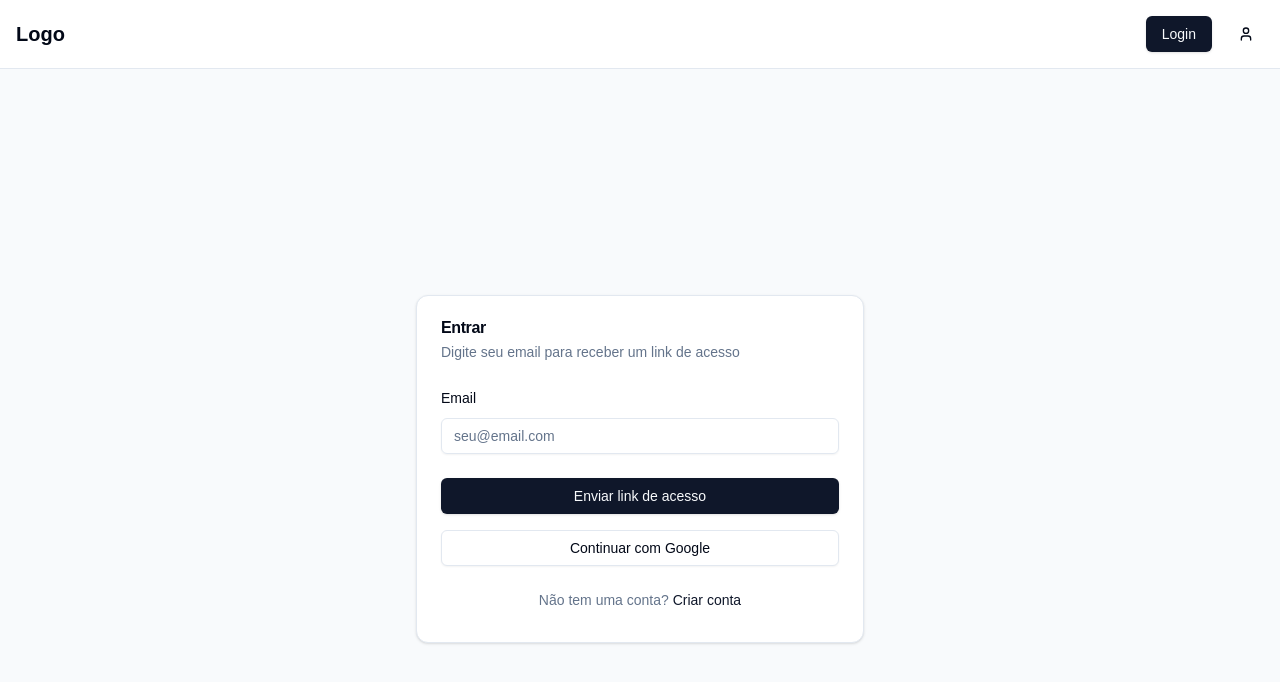
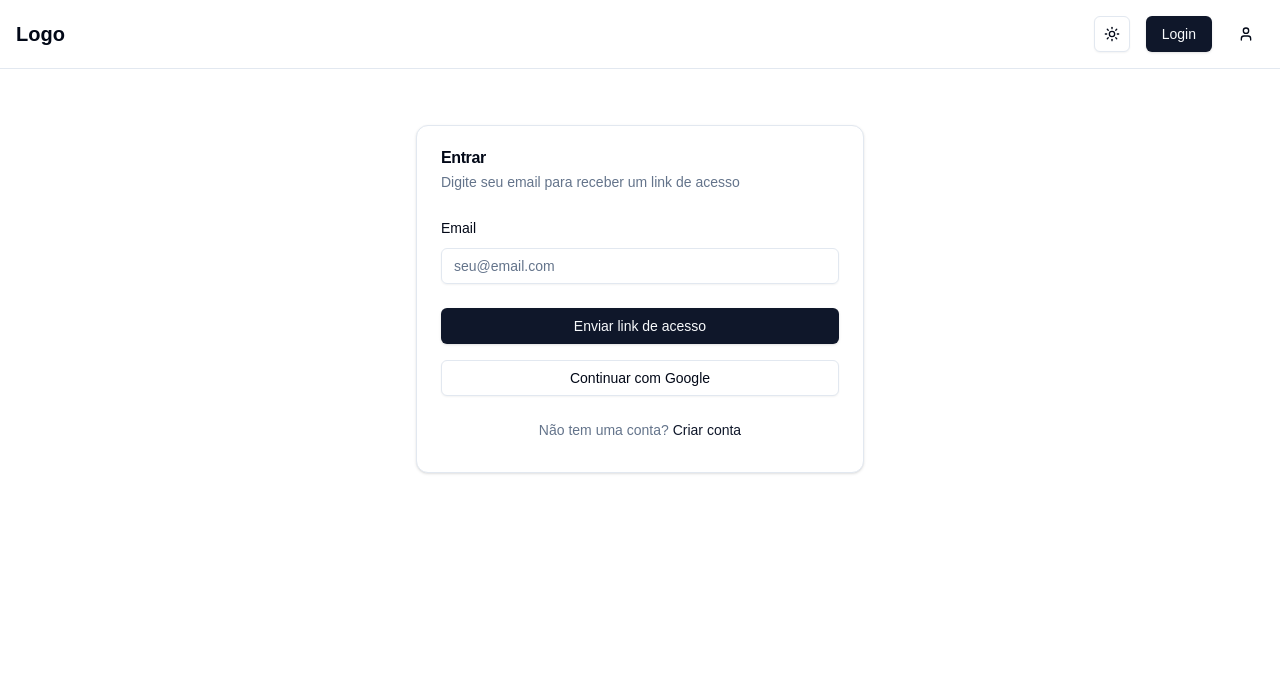
Before and after one commit to ricardogitalc/ui-next, a Next.js app: page /login in a window 1280 px wide. Shown: the top 682 px of the page. Built offline with nearby package versions, Linux system fonts and the light colour scheme.

Commit message:
feat: funcionando

```diff
--- a/app/(auth)/layout.tsx
+++ b/app/(auth)/layout.tsx
@@ -1,9 +1,7 @@
-// ui-next/app/(auth)/layout.tsx
-
 export default function AuthLayout({
   children,
 }: {
   children: React.ReactNode;
 }) {
-  return <div className="min-h-screen bg-slate-50">{children}</div>;
+  return <div className="h-full w-full mt-14">{children}</div>;
 }
--- a/app/(auth)/login/page.tsx
+++ b/app/(auth)/login/page.tsx
@@ -4,7 +4,7 @@ import { LoginForm } from "@/components/auth/login-form";
 
 export default function LoginPage() {
   return (
-    <div className="container flex h-screen w-screen flex-col items-center justify-center">
+    <div className="flex flex-col items-center justify-center">
       <LoginForm />
     </div>
   );
--- a/app/(auth)/register/page.tsx
+++ b/app/(auth)/register/page.tsx
@@ -4,7 +4,7 @@ import { RegisterForm } from "@/components/auth/register-form";
 
 export default function RegisterPage() {
   return (
-    <div className="container flex h-screen w-screen flex-col items-center justify-center">
+    <div className="flex flex-col items-center justify-center">
       <RegisterForm />
     </div>
   );
--- a/app/layout.tsx
+++ b/app/layout.tsx
@@ -2,6 +2,7 @@ import type { Metadata } from "next";
 import localFont from "next/font/local";
 import "./globals.css";
 import Navbar from "@/components/navbar";
+import { ThemeProvider } from "@/components/theme-provider";
 
 const geistSans = localFont({
   src: "./fonts/GeistVF.woff",
@@ -29,8 +30,15 @@ export default function RootLayout({
       <body
         className={`${geistSans.variable} ${geistMono.variable} antialiased`}
       >
-        <Navbar />
-        {children}
+        <ThemeProvider
+          attribute="class"
+          defaultTheme="system"
+          enableSystem
+          disableTransitionOnChange
+        >
+          <Navbar />
+          {children}
+        </ThemeProvider>
       </body>
     </html>
   );
--- /dev/null
+++ b/components/ModeToggle.tsx
@@ -0,0 +1,40 @@
+"use client";
+
+import * as React from "react";
+import { Moon, Sun } from "lucide-react";
+import { useTheme } from "next-themes";
+
+import { Button } from "@/components/ui/button";
+import {
+  DropdownMenu,
+  DropdownMenuContent,
+  DropdownMenuItem,
+  DropdownMenuTrigger,
+} from "@/components/ui/dropdown-menu";
+
+export function ModeToggle() {
+  const { setTheme } = useTheme();
+
+  return (
+    <DropdownMenu>
+      <DropdownMenuTrigger asChild>
+        <Button variant="outline" size="icon">
+          <Sun className="h-[1.2rem] w-[1.2rem] rotate-0 scale-100 transition-all dark:-rotate-90 dark:scale-0" />
+          <Moon className="absolute h-[1.2rem] w-[1.2rem] rotate-90 scale-0 transition-all dark:rotate-0 dark:scale-100" />
+          <span className="sr-only">Toggle theme</span>
+        </Button>
+      </DropdownMenuTrigger>
+      <DropdownMenuContent align="end">
+        <DropdownMenuItem onClick={() => setTheme("light")}>
+          Light
+        </DropdownMenuItem>
+        <DropdownMenuItem onClick={() => setTheme("dark")}>
+          Dark
+        </DropdownMenuItem>
+        <DropdownMenuItem onClick={() => setTheme("system")}>
+          System
+        </DropdownMenuItem>
+      </DropdownMenuContent>
+    </DropdownMenu>
+  );
+}
--- a/components/auth/login-form.tsx
+++ b/components/auth/login-form.tsx
@@ -60,6 +60,14 @@ export function LoginForm() {
               id="email"
               name="email"
               placeholder="seu@email.com"
+              onInvalid={(e) =>
+                (e.target as HTMLInputElement).setCustomValidity(
+                  "Por favor, digite seu email."
+                )
+              }
+              onInput={(e) =>
+                (e.target as HTMLInputElement).setCustomValidity("")
+              }
               disabled={loading}
             />
           </div>
--- a/components/auth/register-form.tsx
+++ b/components/auth/register-form.tsx
@@ -63,6 +63,14 @@ export function RegisterForm() {
               id="firstName"
               name="firstName"
               placeholder="Digite seu nome"
+              onInvalid={(e) =>
+                (e.target as HTMLInputElement).setCustomValidity(
+                  "Por favor, preencha seu nome."
+                )
+              }
+              onInput={(e) =>
+                (e.target as HTMLInputElement).setCustomValidity("")
+              }
             />
           </div>
           <div className="space-y-2">
@@ -72,6 +80,14 @@ export function RegisterForm() {
               id="lastName"
               name="lastName"
               placeholder="Digite seu sobrenome"
+              onInvalid={(e) =>
+                (e.target as HTMLInputElement).setCustomValidity(
+                  "Por favor, preencha seu sobrenome."
+                )
+              }
+              onInput={(e) =>
+                (e.target as HTMLInputElement).setCustomValidity("")
+              }
             />
           </div>
           <div className="space-y-2">
@@ -82,6 +98,14 @@ export function RegisterForm() {
               id="email"
               name="email"
               placeholder="Digite seu email"
+              onInvalid={(e) =>
+                (e.target as HTMLInputElement).setCustomValidity(
+                  "Por favor, preencha seu email."
+                )
+              }
+              onInput={(e) =>
+                (e.target as HTMLInputElement).setCustomValidity("")
+              }
             />
           </div>
           <div className="space-y-2">
@@ -92,14 +116,31 @@ export function RegisterForm() {
               id="confirmEmail"
               name="confirmEmail"
               placeholder="Confirme seu email"
+              onInvalid={(e) =>
+                (e.target as HTMLInputElement).setCustomValidity(
+                  "Por favor, confirme seu email."
+                )
+              }
+              onInput={(e) =>
+                (e.target as HTMLInputElement).setCustomValidity("")
+              }
             />
           </div>
           <div className="space-y-2">
             <Label htmlFor="whatsapp">WhatsApp (opcional)</Label>
             <Input
+              required
               id="whatsapp"
               name="whatsapp"
               placeholder="Ex: 11999999999"
+              onInvalid={(e) =>
+                (e.target as HTMLInputElement).setCustomValidity(
+                  "Por favor, preencha seu whatsapp."
+                )
+              }
+              onInput={(e) =>
+                (e.target as HTMLInputElement).setCustomValidity("")
+              }
             />
           </div>
           {error && (
@@ -108,7 +149,7 @@ export function RegisterForm() {
             </Alert>
           )}
           {success && (
-            <Alert>
+            <Alert variant="default">
               <AlertDescription>{success}</AlertDescription>
             </Alert>
           )}
--- a/components/navbar.tsx
+++ b/components/navbar.tsx
@@ -8,6 +8,7 @@ import {
   DropdownMenuTrigger,
 } from "@/components/ui/dropdown-menu";
 import Link from "next/link";
+import { ModeToggle } from "./ModeToggle";
 
 export default function Navbar() {
   return (
@@ -18,6 +19,7 @@ export default function Navbar() {
         </Link>
       </div>
       <div className="flex items-center space-x-4">
+        <ModeToggle />
         <Link href="/login">
           <Button>Login</Button>
         </Link>
--- /dev/null
+++ b/components/theme-provider.tsx
@@ -0,0 +1,11 @@
+"use client";
+
+import * as React from "react";
+import {
+  ThemeProvider as NextThemesProvider,
+  ThemeProviderProps,
+} from "next-themes";
+
+export function ThemeProvider({ children, ...props }: ThemeProviderProps) {
+  return <NextThemesProvider {...props}>{children}</NextThemesProvider>;
+}
--- a/components/ui/alert.tsx
+++ b/components/ui/alert.tsx
@@ -1,23 +1,24 @@
-import * as React from "react"
-import { cva, type VariantProps } from "class-variance-authority"
+import * as React from "react";
+import { cva, type VariantProps } from "class-variance-authority";
 
-import { cn } from "@/lib/utils"
+import { cn } from "@/lib/utils";
 
 const alertVariants = cva(
   "relative w-full rounded-lg border px-4 py-3 text-sm [&>svg+div]:translate-y-[-3px] [&>svg]:absolute [&>svg]:left-4 [&>svg]:top-4 [&>svg]:text-foreground [&>svg~*]:pl-7",
   {
     variants: {
       variant: {
-        default: "bg-background text-foreground",
+        default:
+          "bg-green-500/10 text-green-600 dark:bg-green-800/10 dark:text-green-500 border-green-300 dark:border-green-800",
         destructive:
-          "border-destructive/50 text-destructive dark:border-destructive [&>svg]:text-destructive",
+          "bg-red-500/10 text-red-600 dark:bg-red-800/10 dark:text-red-500 border-red-300 dark:border-red-800",
       },
     },
     defaultVariants: {
       variant: "default",
     },
   }
-)
+);
 
 const Alert = React.forwardRef<
   HTMLDivElement,
@@ -29,8 +30,8 @@ const Alert = React.forwardRef<
     className={cn(alertVariants({ variant }), className)}
     {...props}
   />
-))
-Alert.displayName = "Alert"
+));
+Alert.displayName = "Alert";
 
 const AlertTitle = React.forwardRef<
   HTMLParagraphElement,
@@ -41,8 +42,8 @@ const AlertTitle = React.forwardRef<
     className={cn("mb-1 font-medium leading-none tracking-tight", className)}
     {...props}
   />
-))
-AlertTitle.displayName = "AlertTitle"
+));
+AlertTitle.displayName = "AlertTitle";
 
 const AlertDescription = React.forwardRef<
   HTMLParagraphElement,
@@ -53,7 +54,7 @@ const AlertDescription = React.forwardRef<
     className={cn("text-sm [&_p]:leading-relaxed", className)}
     {...props}
   />
-))
-AlertDescription.displayName = "AlertDescription"
+));
+AlertDescription.displayName = "AlertDescription";
 
-export { Alert, AlertTitle, AlertDescription }
+export { Alert, AlertTitle, AlertDescription };
```
